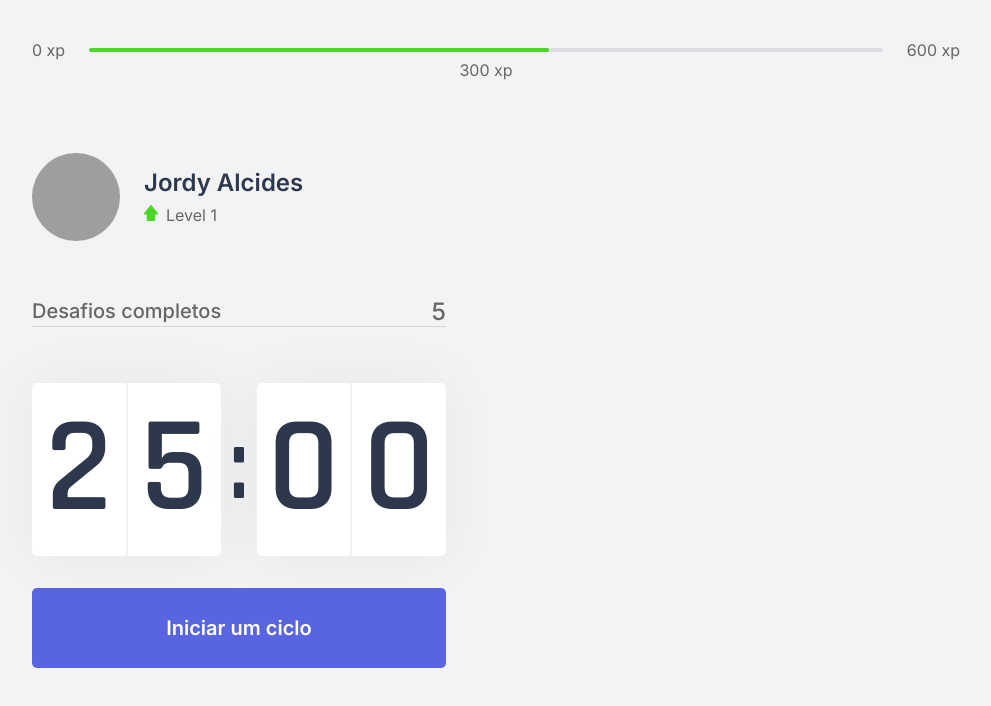
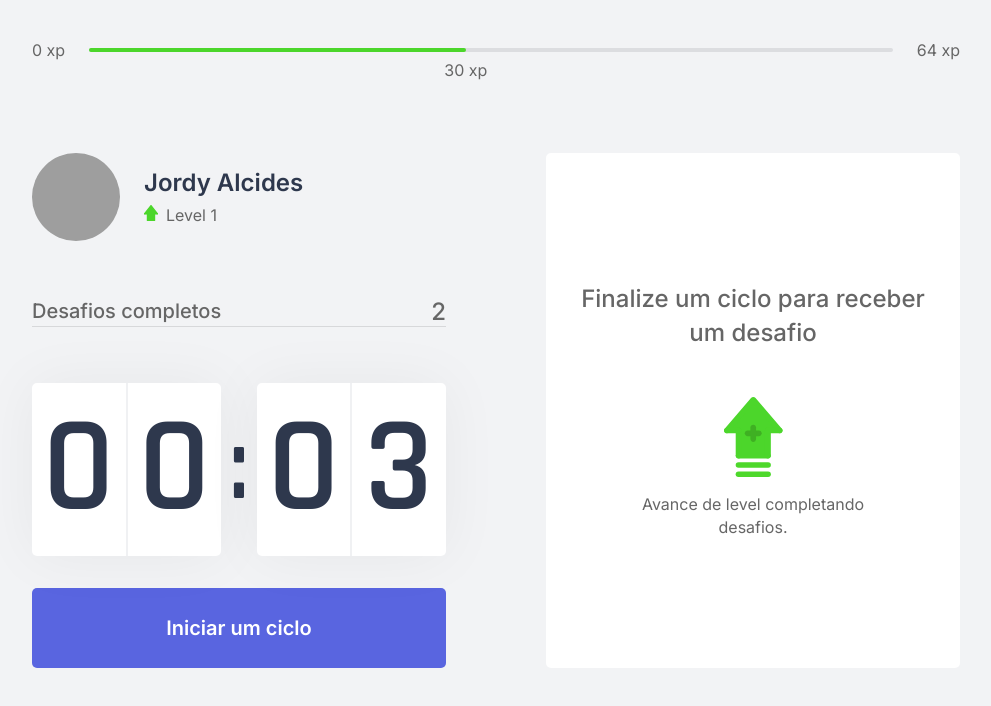
Before and after one commit to jordyalcides/nlw4, a Next.js app: page / in a window 1280 px wide. Shown: the top 706 px of the page, without its empty margins (144-1135 px from the left). Built offline with nearby package versions, Linux system fonts and the light colour scheme; grey boxes are pictures that could not be loaded.

Commit message:
Adjusts on: 	CompletedChallenges; 	ExperienceBar; 	Countdown(completed); Added the components: 	ChallengeBox; Added the contexts: 	ChallengesContext;

```diff
--- /dev/null
+++ b/challenges.json
@@ -0,0 +1,62 @@
+[
+  {
+    "type": "body",
+    "description": "Estique um de seus braços com a palma da mão virada para frente e puxe os dedos para cima por 10 segundos por mão.",
+    "amount": 80
+  },
+  {
+    "type": "body",
+    "description": "Estique seu braço contra o peito e puxe-o utilizando o outro braço por 10 segundos por braço.",
+    "amount": 60
+  },
+  {
+    "type": "body",
+    "description": "Puxe seu pescoço com a ajuda da mão para a direita e para a esquerda, permanecendo na posição por alguns segundos.",
+    "amount": 70
+  },
+  {
+    "type": "body",
+    "description": "Com as duas mãos na parte de trás da cabeça, leve-a para baixo, alongando a parte de trás da região.",
+    "amount": 60
+  },
+  {
+    "type": "body",
+    "description": "Cruze as pernas e desça com as mãos esticadas em direção ao chão. Repita o movimento com a outra perna na frente.",
+    "amount": 100
+  },
+  {
+    "type": "body",
+    "description": "Sentado, abra as pernas e tente encostar as palmas das mãos no chão, repita 3 vezes por 5 segundos.",
+    "amount": 80
+  },
+  {
+    "type": "body",
+    "description": "Puxe o joelho de encontro ao peito e segure, troque de perna após 10 segundos.",
+    "amount": 50
+  },
+  {
+    "type": "body",
+    "description": "Sentado, cruze uma perna e incline seu tronco à frente, troque de perna após 10 segundos.",
+    "amount": 80
+  },
+  {
+    "type": "eye",
+    "description": "Sentado, feche os olhos e cubra-os com as palmas da mão durante 2 minutos, depois abra normalmente.",
+    "amount": 90
+  },
+  {
+    "type": "eye",
+    "description": "Em algum ambiente aberto, olhe o mais longe que puder em quatro direções por 3s, mexa apenas os olhos. Repita 3 vezes.",
+    "amount": 140
+  },
+  {
+    "type": "eye",
+    "description": "Usando os polegares, massage a área abaixo das sobrancelhas em movimentos circulares por 15 segundos.",
+    "amount": 70
+  },
+  {
+    "type": "body",
+    "description": "Em pé, gire a cintura o máximo que puder para a esquerda, segure por cinco segundos. Repita para a direita.",
+    "amount": 90
+  }
+]
--- /dev/null
+++ b/src/components/ChallengeBox.tsx
@@ -0,0 +1,43 @@
+import { useContext } from 'react'
+import { ChallengesContext } from '../contexts/ChallengeContext';
+import styles from '../styles/components/ChallengeBox.module.css'
+
+export function ChallengeBox() {
+	const { activeChallenge } = useContext(ChallengesContext);
+	const { resetChallenge } = useContext(ChallengesContext);
+
+	return (
+		<div className={styles.challengeBoxContainer}>
+			{activeChallenge ? (
+				<div className={styles.challengeActive}>
+					<header>Ganhe {activeChallenge.amount} xp</header>
+
+					<main>
+						<img src={`icons/${activeChallenge.type}.svg`} />
+						<strong>Novo desafio</strong>
+						<p>{activeChallenge.description}</p>
+					</main>
+
+					<footer>
+						<button type="button"
+							className={styles.challengeFailedButton}
+							onClick={resetChallenge}
+						>Falhei</button>
+						<button type="button"
+							className={styles.challengeSucceededButton}
+						>Completei</button>
+					</footer>
+				</div>
+			) : (
+					<div className={styles.challengeNotActive}>
+						<strong>Finalize um ciclo para receber um desafio</strong>
+						<p>
+							<img src="icons/level-up.svg" alt="Level Up" />
+							Avance de level completando desafios.
+						</p>
+					</div>
+
+				)}
+		</div>
+	)
+}
--- a/src/components/CompletedChallenges.tsx
+++ b/src/components/CompletedChallenges.tsx
@@ -1,13 +1,17 @@
+import { useContext } from 'react'
+import { ChallengesContext } from '../contexts/ChallengeContext'
 import styles from '../styles/components/CompletedChallenges.module.css'
 
 export function CompletedChallenges() {
+    const { challengesCompleted } = useContext(ChallengesContext);
+
     return (
         <div className={styles.completedChallengesContainer} >
             <span>
                 Desafios completos
             </span>
             <span>
-                5
+                {challengesCompleted}
             </span>
         </div>
     )
--- a/src/components/Countdown.tsx
+++ b/src/components/Countdown.tsx
@@ -1,10 +1,16 @@
-import { useState, useEffect } from 'react'
-import { start } from 'repl';
+import { useState, useEffect, useContext } from 'react'
+import { ChallengesContext } from '../contexts/ChallengeContext';
 import styles from '../styles/components/Countdown.module.css'
 
+let countdownTimeout: NodeJS.Timeout;
+
 export function Countdown() {
-    const [time, setTime] = useState(25 * 60 + 0);
-    const [active, setActive] = useState(false);
+    const { startNewChallenge } = useContext(ChallengesContext);
+
+
+    const [time, setTime] = useState(0 * 60 + 3);
+    const [isActive, setIsActive] = useState(false);
+    const [hasFinished, setHasFinished] = useState(false);
 
     const minutes = Math.floor(time / 60);
     const seconds = time % 60;
@@ -12,17 +18,26 @@
     const [minuteLeft, minuteRight] = String(minutes).padStart(2, '0').split('');
     const [secondLeft, secondRight] = String(seconds).padStart(2, '0').split('');
 
-    function startCountdown() {
-        setActive(true);
+    function setCountdown() {
+        isActive ? setIsActive(false) : setIsActive(true)
+    }
+
+    function resetCountdown() {
+        clearTimeout(countdownTimeout);
+        setIsActive(false);
     }
 
     useEffect(() => {
-        if (active && time > 0) {
-            setTimeout(() => {
+        if (isActive && time > 0) {
+            countdownTimeout = setTimeout(() => {
                 setTime(time - 1);
             }, 1000)
+        } else if (isActive && time <= 0) {
+            setHasFinished(true);
+            setIsActive(false);
+            startNewChallenge();
         }
-    }, [active, time])
+    }, [isActive, time])
 
     return (
         <div>
@@ -37,13 +52,35 @@
                     <span>{secondRight}</span>
                 </div>
             </div>
-            <button
-                type="button"
-                className={styles.countdownButton}
-                onClick={startCountdown}
-            >
-                Iniciar um ciclo
-            </button>
-        </div>
+
+            {hasFinished ? (
+                <button
+                    disabled
+                    type="button"
+                    className={styles.countdownButton}
+                    onClick={resetCountdown}>
+                    Ciclo terminado
+                </button>
+            ) : (
+                    <>
+                        {isActive ? (
+                            <button
+                                type="button"
+                                className={`${styles.countdownButton} ${styles.countdownButtonActive}`}
+                                onClick={resetCountdown}>
+                                Abandonar ciclo
+                            </button>
+                        ) : (
+                                <button
+                                    type="button"
+                                    className={styles.countdownButton}
+                                    onClick={setCountdown}>
+                                    Iniciar um ciclo
+                                </button>
+                            )
+                        }
+                    </>
+                )}
+        </div >
     )
 }
--- a/src/components/ExperienceBar.tsx
+++ b/src/components/ExperienceBar.tsx
@@ -1,17 +1,22 @@
+import { useContext } from 'react';
+import { ChallengesContext } from '../contexts/ChallengeContext';
 import styles from '../styles/components/ExperienceBar.module.css'
 
 export function ExperienceBar() {
+    const { currentExperience, experienceToNextLevel } = useContext(ChallengesContext);
+    const percentToNextLevel = (100 * currentExperience) / experienceToNextLevel;
+
     return (
         <header className={styles.experienceBar}>
             <span>0 xp</span>
             <div>
-                <div style={{ width: '58%' }} />
+                <div style={{ width: `${percentToNextLevel}%` }} />
 
-                <span className={styles.currentExperience} style={{ left: '50%' }}>
-                    300 xp
+                <span className={styles.currentExperience} style={{ left: `${percentToNextLevel}%` }}>
+                    {currentExperience} xp
                 </span>
             </div>
-            <span>600 xp</span>
+            <span>{experienceToNextLevel} xp</span>
         </header>
     );
 }
--- /dev/null
+++ b/src/contexts/ChallengeContext.tsx
@@ -0,0 +1,65 @@
+import { createContext, ReactNode, useState } from 'react'
+import challenges from '../../challenges.json'
+
+interface Challenge {
+	type: 'body' | 'eye';
+	description: string;
+	amount: number;
+}
+
+interface ChallengeContextData {
+	level: number;
+	currentExperience: number;
+	experienceToNextLevel: number;
+	challengesCompleted: number;
+	activeChallenge: Challenge;
+	levelUp: () => void;
+	startNewChallenge: () => void;
+	resetChallenge: () => void;
+}
+
+interface ChallengesProviderProps {
+	children: ReactNode;
+}
+
+export const ChallengesContext = createContext({} as ChallengeContextData);
+
+export function ChallengesProvider({ children }: ChallengesProviderProps) {
+	const [level, setLevel] = useState(1);
+	const [currentExperience, setCurrentExperience] = useState(30);
+	const [challengesCompleted, setChallengesCompleted] = useState(2);
+	const [activeChallenge, setActiveChallenge] = useState(null);
+	const experienceToNextLevel = Math.pow((level + 1) * 4, 2);
+
+	function levelUp() {
+		setLevel(level + 1);
+	}
+
+	function startNewChallenge() {
+		const randomChallengeIndex = Math.floor(Math.random() * challenges.length);
+		const challenge = challenges[randomChallengeIndex];
+
+		setActiveChallenge(challenge);
+	}
+
+	function resetChallenge() {
+		setActiveChallenge(null);
+	}
+
+	return (
+		<ChallengesContext.Provider
+			value={{
+				level,
+				levelUp,
+				currentExperience,
+				experienceToNextLevel,
+				challengesCompleted,
+				activeChallenge,
+				startNewChallenge,
+				resetChallenge
+			}}
+		>
+			{children}
+		</ChallengesContext.Provider>
+	)
+}
--- a/src/pages/_app.tsx
+++ b/src/pages/_app.tsx
@@ -1,7 +1,13 @@
 import '../styles/global.css'
 
+import { ChallengesContext, ChallengesProvider } from '../contexts/ChallengeContext'
+
 function MyApp({ Component, pageProps }) {
-  return <Component {...pageProps} />
+	return (
+		<ChallengesProvider>
+			<Component {...pageProps} />
+		</ChallengesProvider>
+	)
 }
 
 export default MyApp
--- a/src/pages/index.tsx
+++ b/src/pages/index.tsx
@@ -1,7 +1,8 @@
+import { ExperienceBar } from "../components/ExperienceBar";
+import { Profile } from '../components/Profile';
 import { CompletedChallenges } from '../components/CompletedChallenges';
 import { Countdown } from '../components/Countdown';
-import { ExperienceBar } from "../components/ExperienceBar";
-import { Profile } from '../components/Profile';
+import { ChallengeBox } from '../components/ChallengeBox';
 
 import Head from 'next/head'
 
@@ -22,6 +23,7 @@
 					<Countdown />
 				</div>
 				<div>
+					<ChallengeBox />
 
 				</div>
 			</section>
--- /dev/null
+++ b/src/styles/components/ChallengeBox.module.css
@@ -0,0 +1,101 @@
+.challengeBoxContainer {
+    height: 100%;
+    background: var(--white);
+    border-radius: 5px;
+    box-shadow: 0 0 60x rgba(0, 0, 0, 0.05);
+    padding: 1.5rem 2rem;
+    display: flex;
+    flex-flow: column nowrap;
+    align-items: center;
+    justify-content: center;
+    text-align: center;
+}
+
+.challengeActive {
+    height: 100%;
+    display: flex;
+    flex-flow: column nowrap;
+}
+
+.challengeActive header {
+    color: var(--blue);
+    font-weight: 600;
+    font-size: 1.25rem;
+    padding: 0 2rem 1.5rem;
+    border-bottom: 1px solid var(--gray-line);
+}
+
+.challengeActive main {
+    flex: 1;
+    display: flex;
+    flex-flow: column nowrap;
+    align-items: center;
+    justify-content: center;
+}
+
+.challengeActive main strong {
+    font-size: 2rem;
+    font-weight: 600;
+    color: var(--title);
+    margin: 1.5rem 0 1rem;
+}
+
+.challengeActive main p {
+    line-height: 1.5;
+}
+
+.challengeActive footer {
+    display: grid;
+    grid-template-columns: 1fr 1fr;
+    gap: 1rem;
+}
+
+.challengeActive footer button {
+    height: 3rem;
+    display: flex;
+    align-items: center;
+    justify-content: center;
+    border: 0;
+    border-radius: 5px;
+    color: var(--white);
+    font-size: 1rem;
+    font-weight: 600;
+    transition: filter 0.2s;
+}
+
+.challengeActive footer button.challengeFailedButton {
+    background: var(--red);
+}
+
+.challengeActive footer button.challengeSucceededButton {
+    background: var(--green);
+}
+
+.challengeActive footer button:hover {
+    filter: brightness(0.8);
+}
+
+.challengeNotActive {
+    display: flex;
+    flex-flow: column nowrap;
+    align-items: center;
+}
+
+.challengeNotActive strong {
+    font-size: 1.5rem;
+    font-weight: 500;
+    line-height: 1.4;
+}
+
+.challengeNotActive p {
+    display: flex;
+    flex-flow: column nowrap;
+    align-items: center;
+    line-height: 1.4;
+    max-width: 70%;
+    margin: 3rem auto 0;
+}
+
+.challengeNotActive p img {
+    margin: 0 auto 1rem;
+}
```
Also changed, not shown: src/styles/components/Countdown.module.css (+18 -2 lines).
